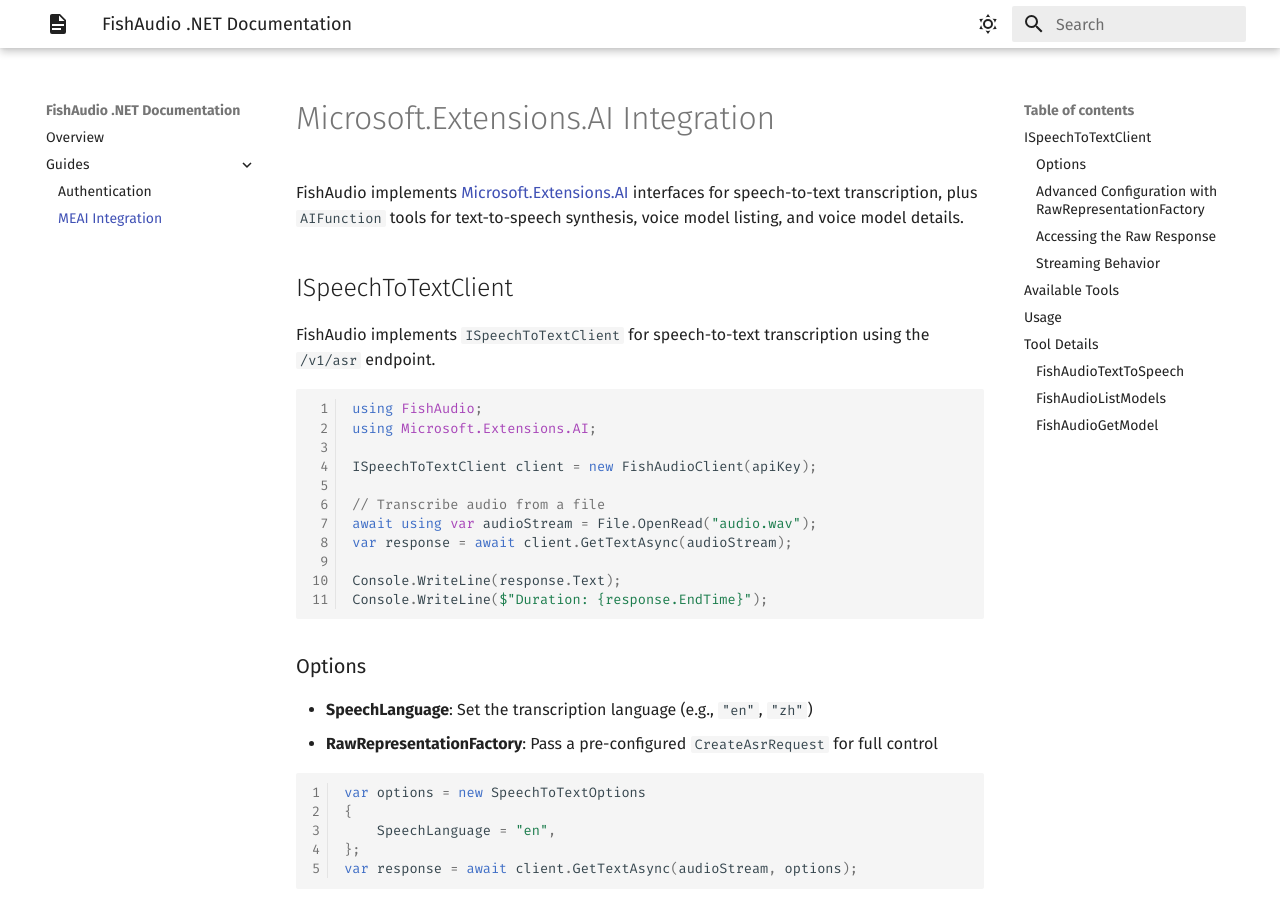
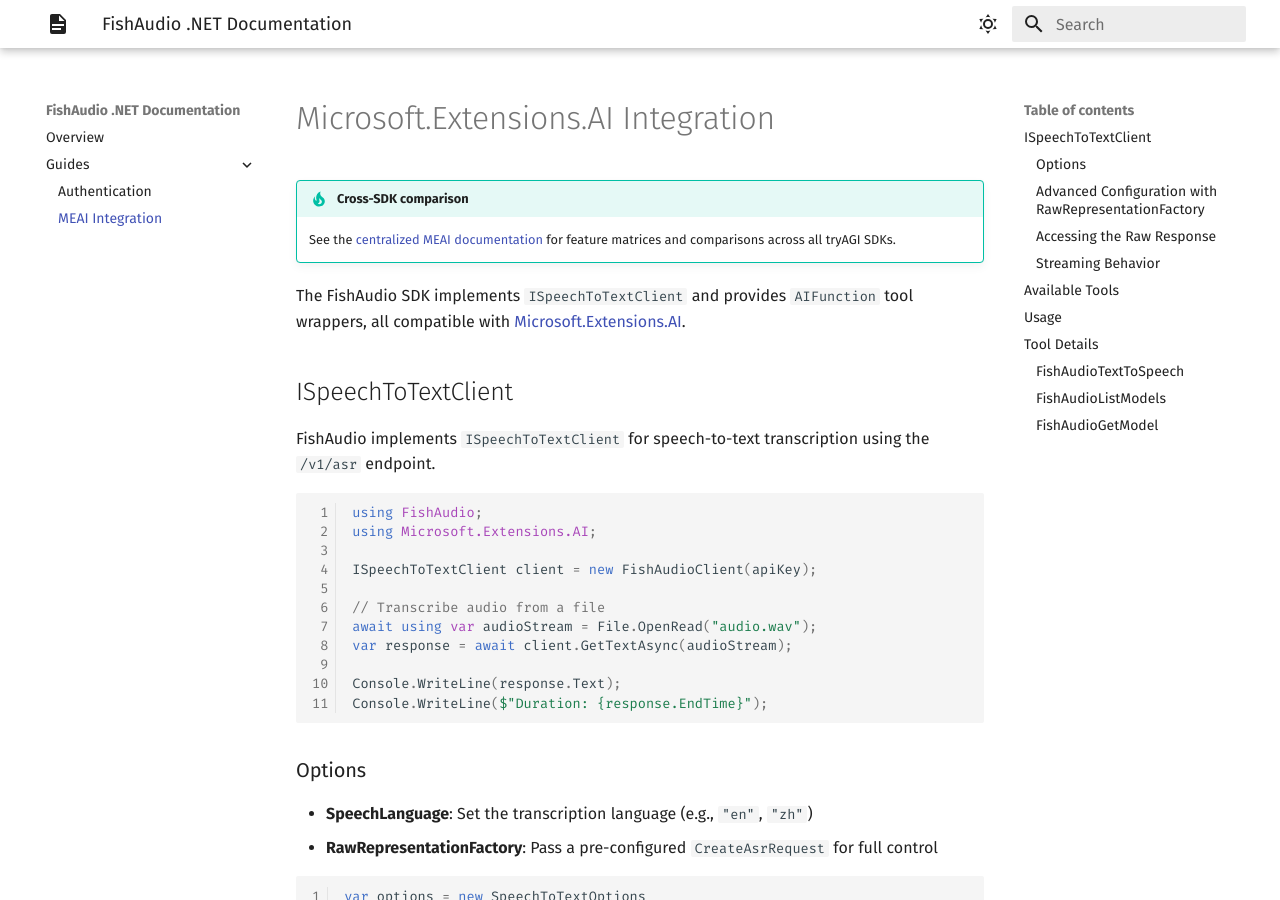
Before and after one commit to tryAGI/FishAudio, an MkDocs documentation site: the page built from docs/guides/meai.md, in a window 1280 px wide and 900 px high. Built offline with MkDocs 1.6.1 and Material for MkDocs 9.7.7, drawn with Linux system fonts in a browser that asks for light colours; the version menu is left out.

```diff
--- a/docs/guides/meai.md
+++ b/docs/guides/meai.md
@@ -1,9 +1,9 @@
 # Microsoft.Extensions.AI Integration
 
-FishAudio implements
-[Microsoft.Extensions.AI](https://www.nuget.org/packages/Microsoft.Extensions.AI)
-interfaces for speech-to-text transcription, plus `AIFunction` tools for
-text-to-speech synthesis, voice model listing, and voice model details.
+!!! tip "Cross-SDK comparison"
+    See the [centralized MEAI documentation](https://tryagi.github.io/docs/meai/) for feature matrices and comparisons across all tryAGI SDKs.
+
+The FishAudio SDK implements `ISpeechToTextClient` and provides `AIFunction` tool wrappers, all compatible with [Microsoft.Extensions.AI](https://learn.microsoft.com/en-us/dotnet/ai/microsoft-extensions-ai).
 
 ## ISpeechToTextClient
 
```
